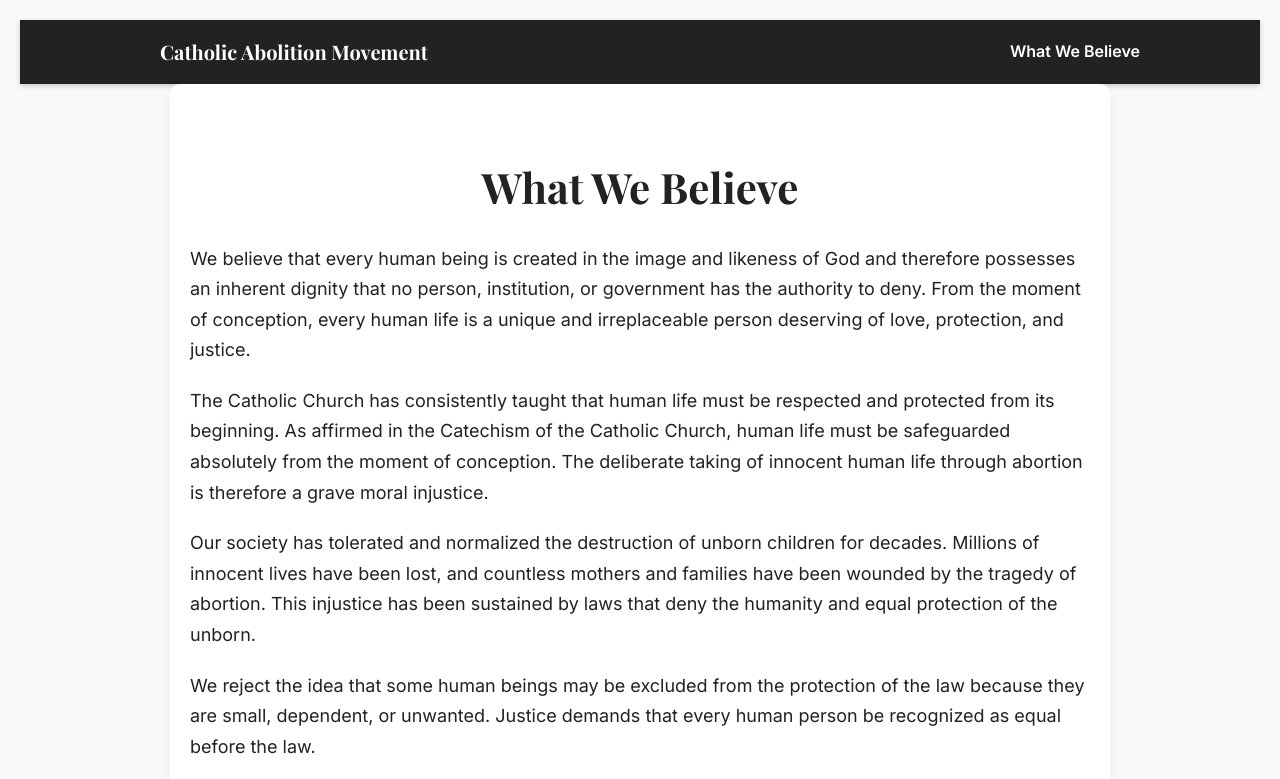
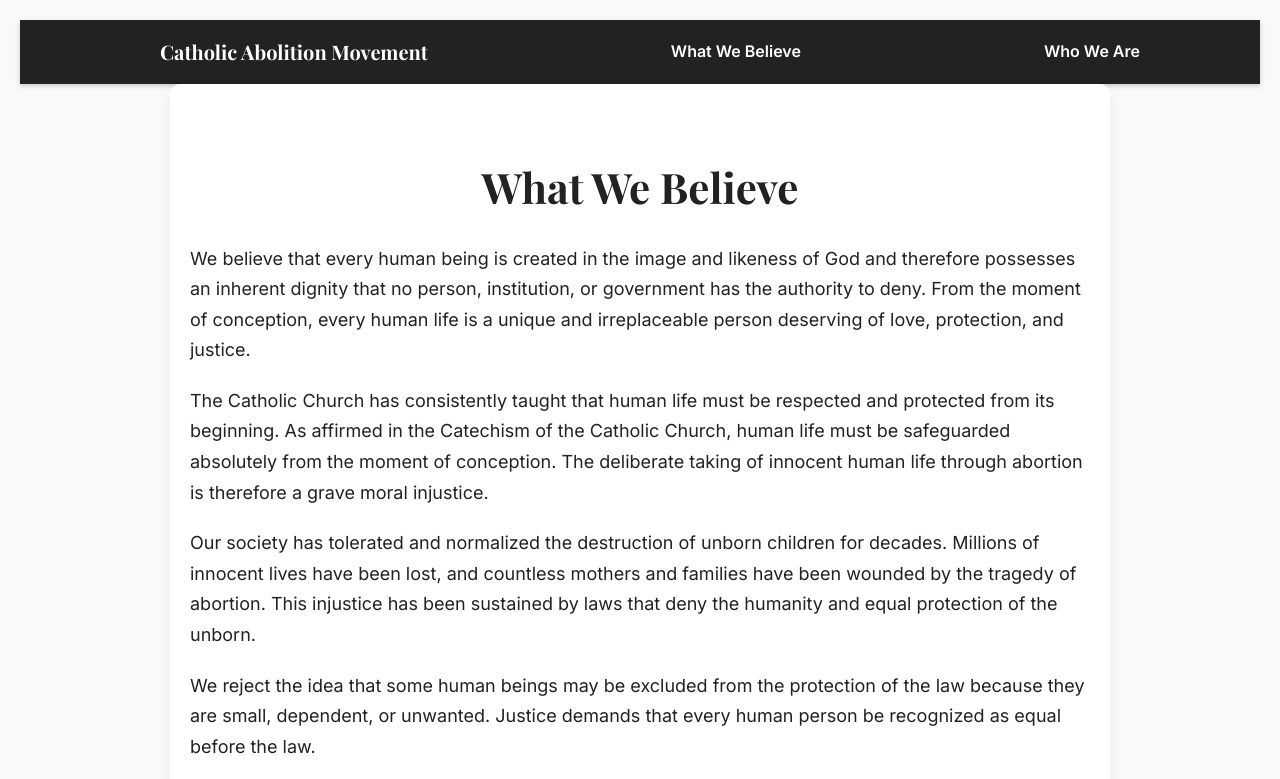
Before and after one commit to rfwrig99/catholicabolitionmovement.github.io, a plain HTML site: page beliefs.html in a window 1280 px wide. Shown: the top 779 px of the page. Drawn offline with nearby package versions, Linux system fonts and the light colour scheme.

Commit message:
Update beliefs.html

```diff
--- a/beliefs.html
+++ b/beliefs.html
@@ -103,6 +103,7 @@
   <div class="nav-container">
     <a href="index.html" class="logo">Catholic Abolition Movement</a>
     <a href="beliefs.html" class="nav-link">What We Believe</a>
+    <a href="who-we-are.html">Who We Are</a>
   </div>
 </nav>
   <div class="container">
```
